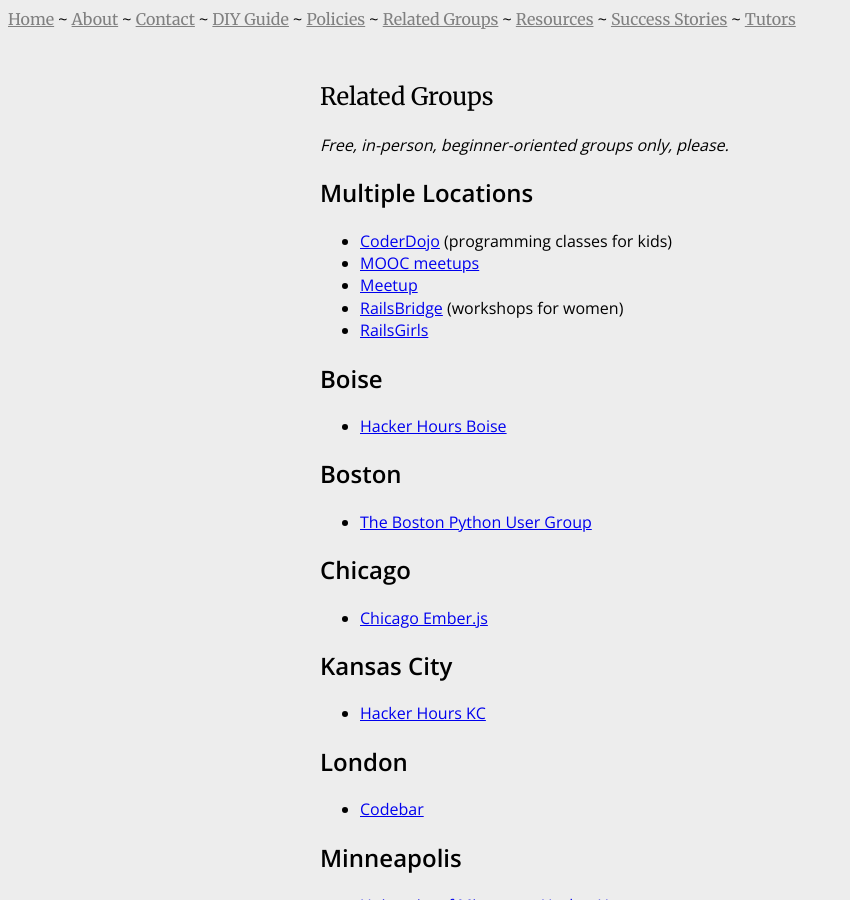
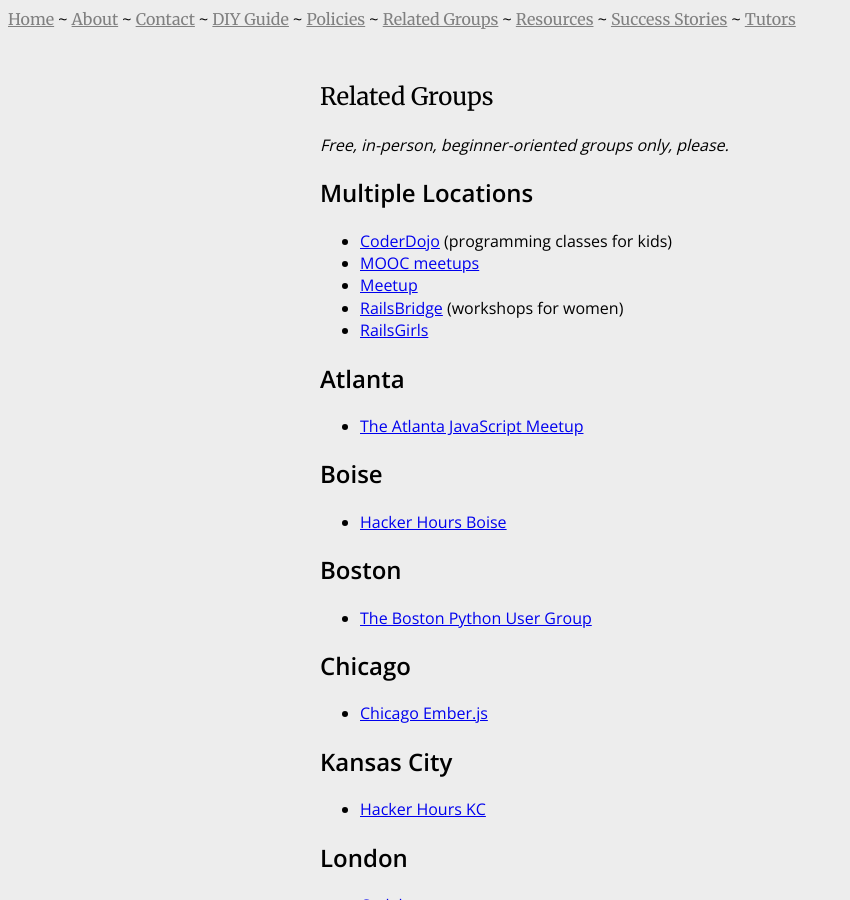
Before and after one commit to HackerHours/hackerhours.org, a Jekyll site: the page built from related-groups.md, in a window 1280 px wide and 900 px high. Shown: the whole window, without its empty margins (0-850 px from the left). Built offline with Jekyll 4.4.1, drawn with Linux system fonts in a browser that asks for light colours; comment, search, counter and statistics services are not loaded.

Commit message:
link to The Atlanta JavaScript Meetup

```diff
--- a/related-groups.md
+++ b/related-groups.md
@@ -11,6 +11,10 @@
 * [Meetup](http://www.meetup.com/find/?categories=34)
 * [RailsBridge](http://www.railsbridge.org/) (workshops for women)
 * [RailsGirls](http://railsgirls.com/)
+
+## Atlanta
+
+* [The Atlanta JavaScript Meetup](http://www.meetup.com/AtlantaJavaScript/)
 
 ## Boise
 
```
